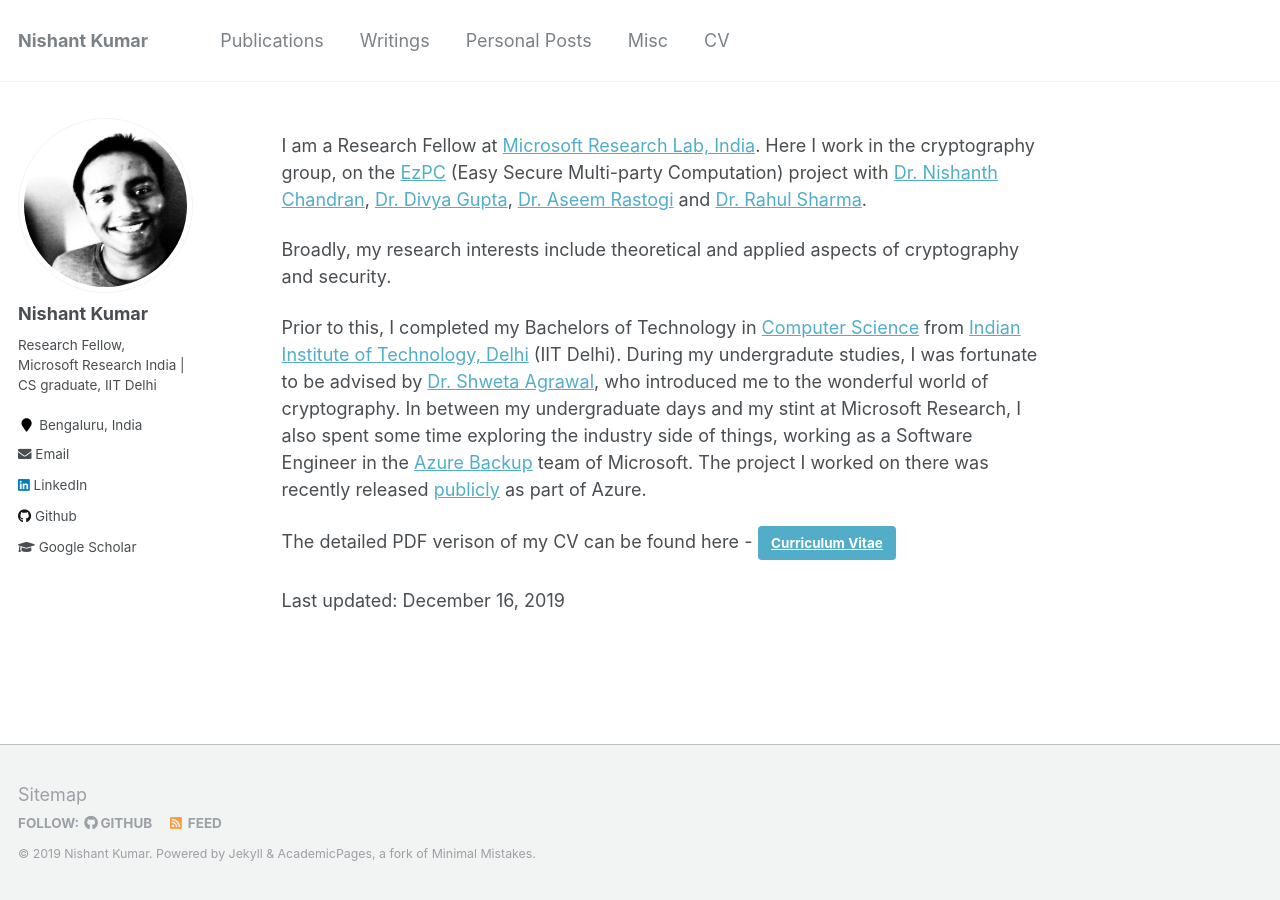
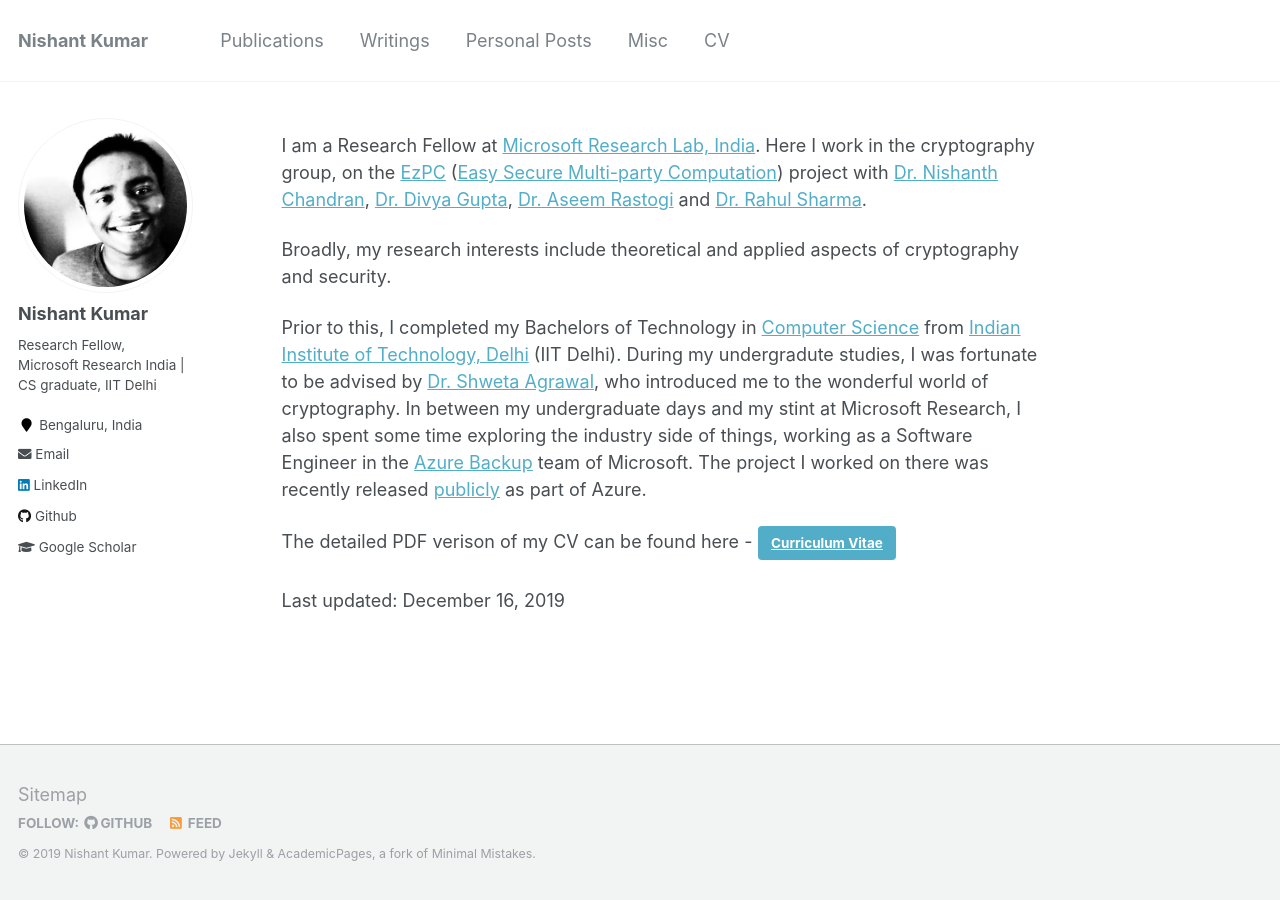
Before and after one commit to nishkum/nishkum.github.io, a Jekyll site: the page built from _pages/about.md, in a window 1280 px wide. Built offline with Jekyll 4.4.1, drawn with Linux system fonts in a browser that asks for light colours; some of the changed lines change nothing that is shown.

Commit message:
Small update.

```diff
--- a/_pages/about.md
+++ b/_pages/about.md
@@ -8,7 +8,7 @@
   - /about.html
 ---
 
-I am a Research Fellow at [Microsoft Research Lab, India](https://www.microsoft.com/en-us/research/lab/microsoft-research-india/). Here I work in the cryptography group, on the [EzPC](https://www.microsoft.com/en-us/research/project/ezpc-easy-secure-multi-party-computation/) (Easy Secure Multi-party Computation) project with [Dr. Nishanth Chandran](https://www.microsoft.com/en-us/research/people/nichandr/), [Dr. Divya Gupta](https://www.microsoft.com/en-us/research/people/digup/), [Dr. Aseem Rastogi](https://www.microsoft.com/en-us/research/people/aseemr/) and [Dr. Rahul Sharma](https://cs.stanford.edu/people/sharmar/).
+I am a Research Fellow at [Microsoft Research Lab, India](https://www.microsoft.com/en-us/research/lab/microsoft-research-india/). Here I work in the cryptography group, on the [EzPC](https://www.microsoft.com/en-us/research/project/ezpc-easy-secure-multi-party-computation/) ([Easy Secure Multi-party Computation](https://www.youtube.com/watch?v=-1H1Sp-_5YU)) project with [Dr. Nishanth Chandran](https://www.microsoft.com/en-us/research/people/nichandr/), [Dr. Divya Gupta](https://www.microsoft.com/en-us/research/people/digup/), [Dr. Aseem Rastogi](https://www.microsoft.com/en-us/research/people/aseemr/) and [Dr. Rahul Sharma](https://cs.stanford.edu/people/sharmar/).
 
 Broadly, my research interests include theoretical and applied aspects of cryptography and security.
 
```
